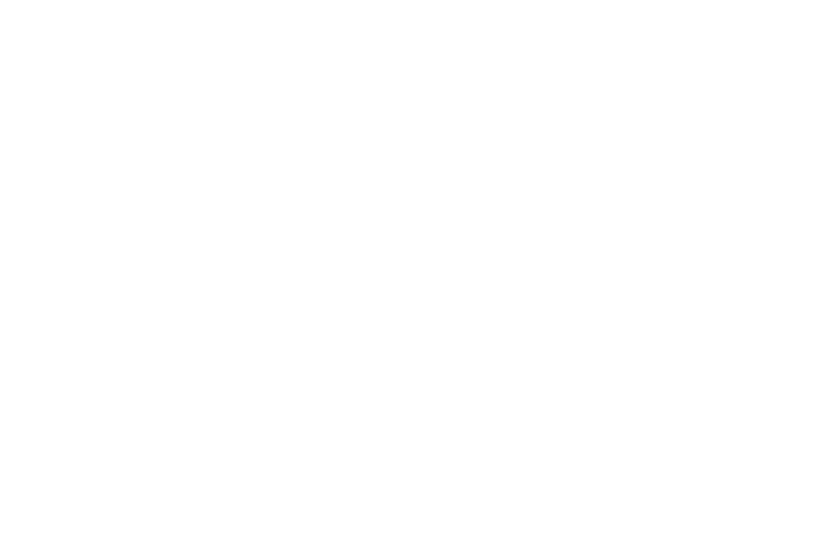
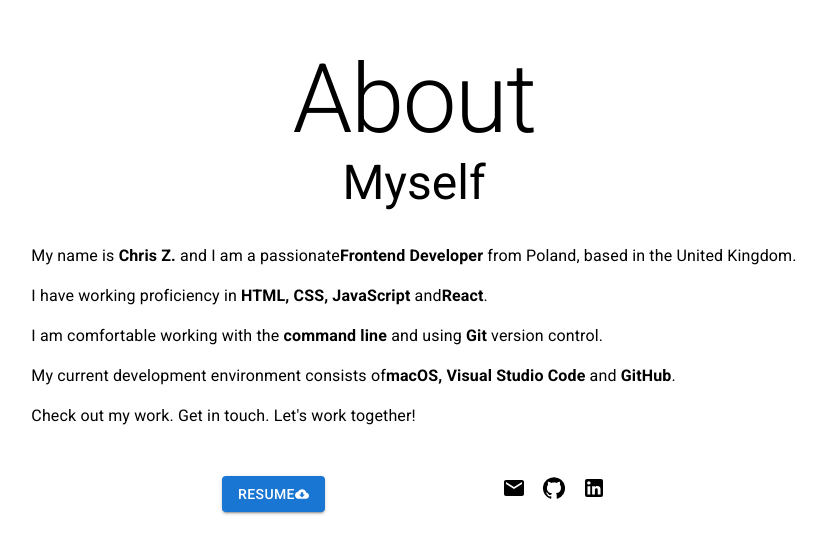
Before and after one commit to Chris-Z-85/homepage-mui, a React (Create React App) app: page / in a window 1280 px wide. Shown: the part 983-1536 px from the top of the page, without its empty margins (226-1053 px from the left). Before the commit the page ends 885 px from the top, so only its background shows below. Built offline with nearby package versions, Linux system fonts and the light colour scheme.

Commit message:
add About component

```diff
--- a/src/App.js
+++ b/src/App.js
@@ -1,4 +1,5 @@
 import React from "react";
+import About from "./components/About";
 import Hero from "./components/Hero";
 import Navbar from "./components/Navbar";
 
@@ -7,6 +8,7 @@
     <>
       <Navbar />
       <Hero />
+      <About />
     </>
   );
 };
--- /dev/null
+++ b/src/components/About.jsx
@@ -0,0 +1,74 @@
+import React from "react";
+import Typography from "@mui/material/Typography";
+import Grid from "@mui/material/Grid";
+import Button from "@mui/material/Button";
+import Stack from "@mui/material/Stack";
+import GitHubIcon from "@mui/icons-material/GitHub";
+import LinkedInIcon from "@mui/icons-material/LinkedIn";
+import EmailIcon from "@mui/icons-material/Email";
+import CloudDownloadIcon from "@mui/icons-material/CloudDownload";
+
+const About = () => {
+  return (
+    <Grid
+      container
+      direction="column"
+      justifyContent="center"
+      alignItems="center"
+      sx={{ height: "100vh" }}
+    >
+      <Typography
+        variant="h1"
+        component="div"
+        sx={{
+          display: "flex",
+          flexDirection: "column",
+          alignItems: "center",
+        }}
+      >
+        About
+        <Typography variant="h3" component="div" gutterBottom>
+          Myself
+        </Typography>
+      </Typography>
+      <Grid container justifyContent="center" sx={{ width: "70vw" }}>
+        <Typography>
+          <p>
+            My name is <b>Chris Z.</b> and I am a passionate
+            <b>Frontend Developer </b>from Poland, based in the United Kingdom.
+          </p>
+          <p>
+            I have working proficiency in <b>HTML, CSS, JavaScript</b> and
+            <b>React</b>.
+          </p>
+          <p>
+            I am comfortable working with the <b>command line </b>and using
+            <b> Git</b> version control.
+          </p>
+          <p>
+            My current development environment consists of
+            <b>macOS, Visual Studio Code</b> and <b>GitHub</b>.
+          </p>
+          <p>Check out my work. Get in touch. Let's work together!</p>
+        </Typography>
+
+        <Grid
+          container
+          justifyContent="space-between"
+          sx={{ width: "50%", padding: "2rem" }}
+        >
+          <Button variant="contained">
+            Resume <CloudDownloadIcon fontSize="1rem" />
+          </Button>
+          <Stack spacing={2} direction="row">
+            <EmailIcon size="large" />
+            <GitHubIcon size="large" />
+            <LinkedInIcon size="large" />
+          </Stack>
+        </Grid>
+      </Grid>
+    </Grid>
+  );
+};
+
+export default About;
```
